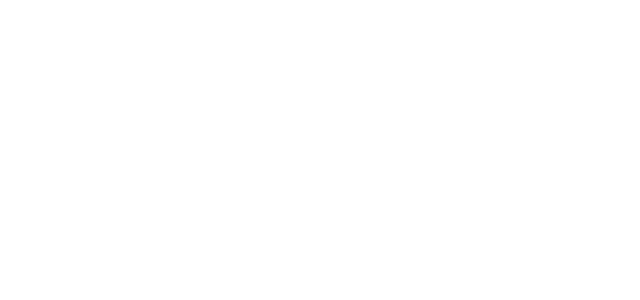
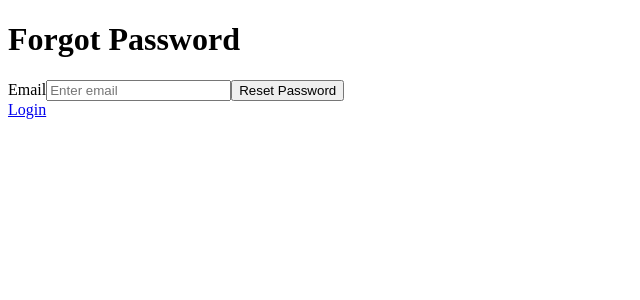
Before and after one commit to izalu99/Vendora, a React (Vite) app in the folder frontend/: page /forgot-password in a window 1280 px wide. Before the commit this address had no page. Shown: the top 300 px of the page, without its empty margins (0-640 px from the left). Built offline with nearby package versions, Linux system fonts and the light colour scheme; what simple-zustand-devtools would draw is missing.

Commit message:
forgot password component created

```diff
--- a/frontend/src/App.jsx
+++ b/frontend/src/App.jsx
@@ -1,10 +1,11 @@
 
 import { Routes, Route, BrowserRouter } from 'react-router-dom'
 
-import Login from './views/auth/login'
-import Register from './views/auth/register'
-import Dashboard from './views/auth/dashboard'
-import Logout from './views/auth/logout'
+import Login from './views/auth/Login'
+import Register from './views/auth/Register'
+import Dashboard from './views/auth/Dashboard'
+import Logout from './views/auth/Logout'
+import ForgotPassword from './views/auth/ForgotPassword'
 
 function App() {
 
@@ -15,6 +16,7 @@
         <Route path="/register" element={<Register />} />
         <Route path="/" element={<Dashboard />} />
         <Route path="/logout" element={<Logout />} />
+        <Route path="/forgot-password" element={<ForgotPassword/>} />
       </Routes>
     </BrowserRouter>
   )
--- /dev/null
+++ b/frontend/src/views/auth/ForgotPassword.jsx
@@ -0,0 +1,43 @@
+import { useState } from 'react'
+import { Link } from 'react-router-dom';
+import apiInstance  from '../../utils/axios';
+
+const ForgotPassword = () => {
+    const [email, setEmail] = useState('')
+
+    const handleSubmit = (e) => {
+        e.preventDefault()
+        console.log('submitted')
+        try{
+            if(!email){
+                alert('Please enter email')
+            }
+            apiInstance.get(`user/password-reset/${email}`).then((res) => {
+                console.log(res.data)
+            })
+        } catch (error){
+            alert('An error occurred connecting to the password reset endpoint.')
+            console.log(error)
+        }
+
+    }
+    return (
+        <div>
+            <h1>Forgot Password</h1>
+            <form onSubmit={handleSubmit}>
+                <label htmlFor="email">Email</label>
+                <input
+                type="email"
+                id="email"
+                placeholder="Enter email"
+                autoComplete='off'
+                value={email}
+                onChange={(e)=> setEmail(e.target.value)}/>
+                <button type="submit">Reset Password</button>
+            </form>
+            <Link to="/login">Login</Link>
+        </div>
+  )
+}
+
+export default ForgotPassword
--- a/frontend/src/views/auth/login.jsx
+++ b/frontend/src/views/auth/login.jsx
@@ -49,6 +49,7 @@
                     type="email"
                     name="email"
                     id="email"
+                    autoComplete='off'
                     value={email}
                     onChange={(e) => setEmail(e.target.value)} />
                 </div>
@@ -56,13 +57,14 @@
                     <label htmlFor="password">Password</label>
                     <input
                     type="password"
-                    name="email"
+                    name="password"
                     id="password"
                     value={password}
                     onChange={(e) => setPassword(e.target.value)} />
                 </div>
                 <button type="submit" disabled={isLoading}>Login</button>
                 <Link to="/register">Register</Link>
+                <Link to="/forgot-password">Forgot Password</Link>
 
             </form>
         </div>
--- a/frontend/src/views/auth/register.jsx
+++ b/frontend/src/views/auth/register.jsx
@@ -2,6 +2,7 @@
 import { register } from '../../utils/auth';
 import { useNavigate} from 'react-router-dom';
 import { useAuthStore } from '../../store/auth';
+import { Link } from 'react-router-dom';
 
 const Register = () => {
     const [fullName, setFullName] = useState('')
@@ -41,12 +42,13 @@
       <h2>Register</h2>
       <form onSubmit = {handleSubmit}>
         <div>
-          <label htmlFor="full_name">Full Name</label>
+          <label htmlFor="fullName">Full Name</label>
           <input
           type="text"
           id="fullName"
           name="fullName"
           placeholder='Full Name'
+          autoComplete="given-name"
           onChange={(e) => setFullName(e.target.value)} />
         </div>
         <div>
@@ -56,10 +58,11 @@
           id="email"
           name="email"
           placeholder='example@email.com'
+          autoComplete="off"
           onChange={(e) => setEmail(e.target.value)}/>
         </div>
         <div>
-          <label htmlFor="email">Phone number</label>
+          <label htmlFor="phone">Phone number</label>
           <input
           type="text"
           id="phone"
@@ -85,7 +88,7 @@
         </div>
         <button type="submit" disabled={isLoading}>Register</button>
       </form>
-
+      <Link to="/login">Login</Link>
     </div>
   )
 }
```
Also changed, not shown: 2 other files (tests, documents, lock files or other folders).
